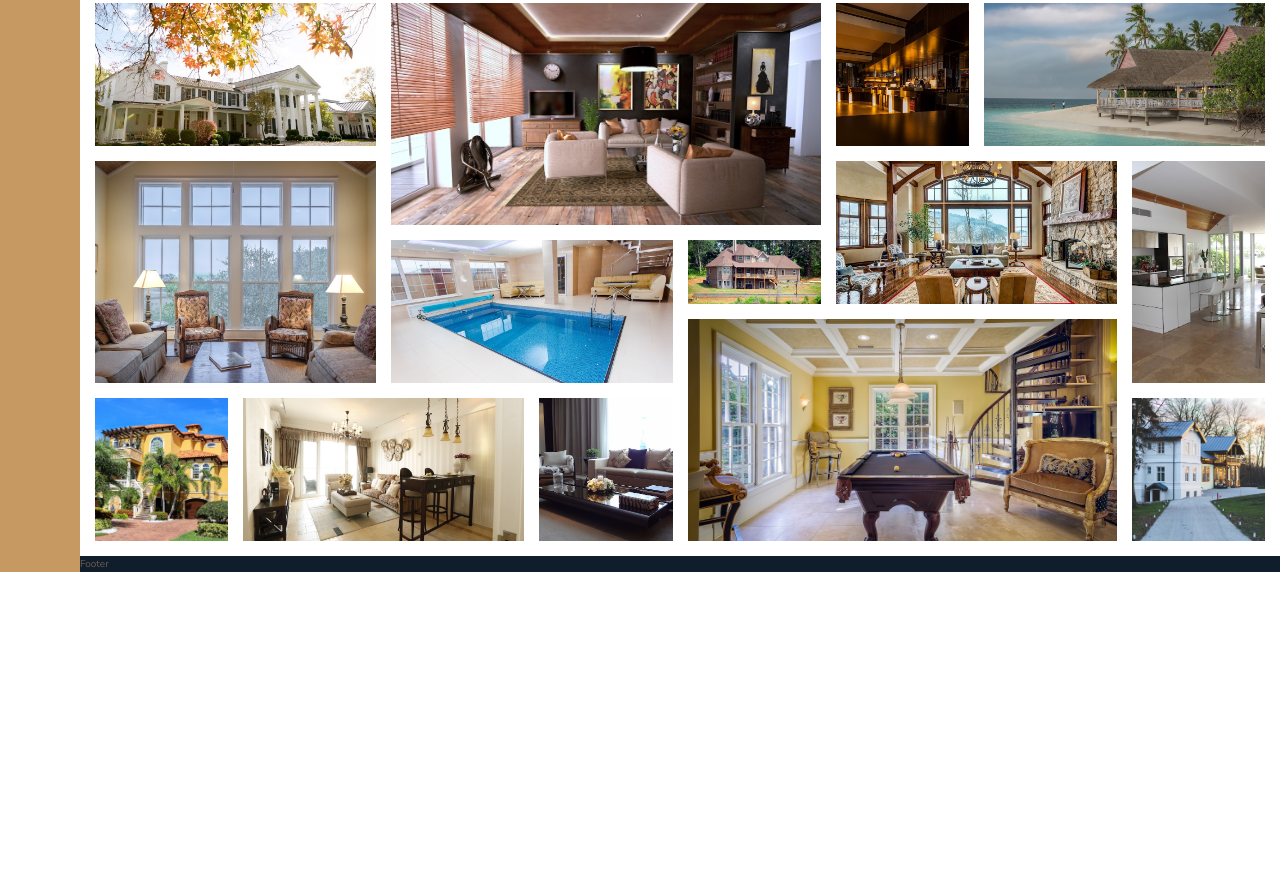
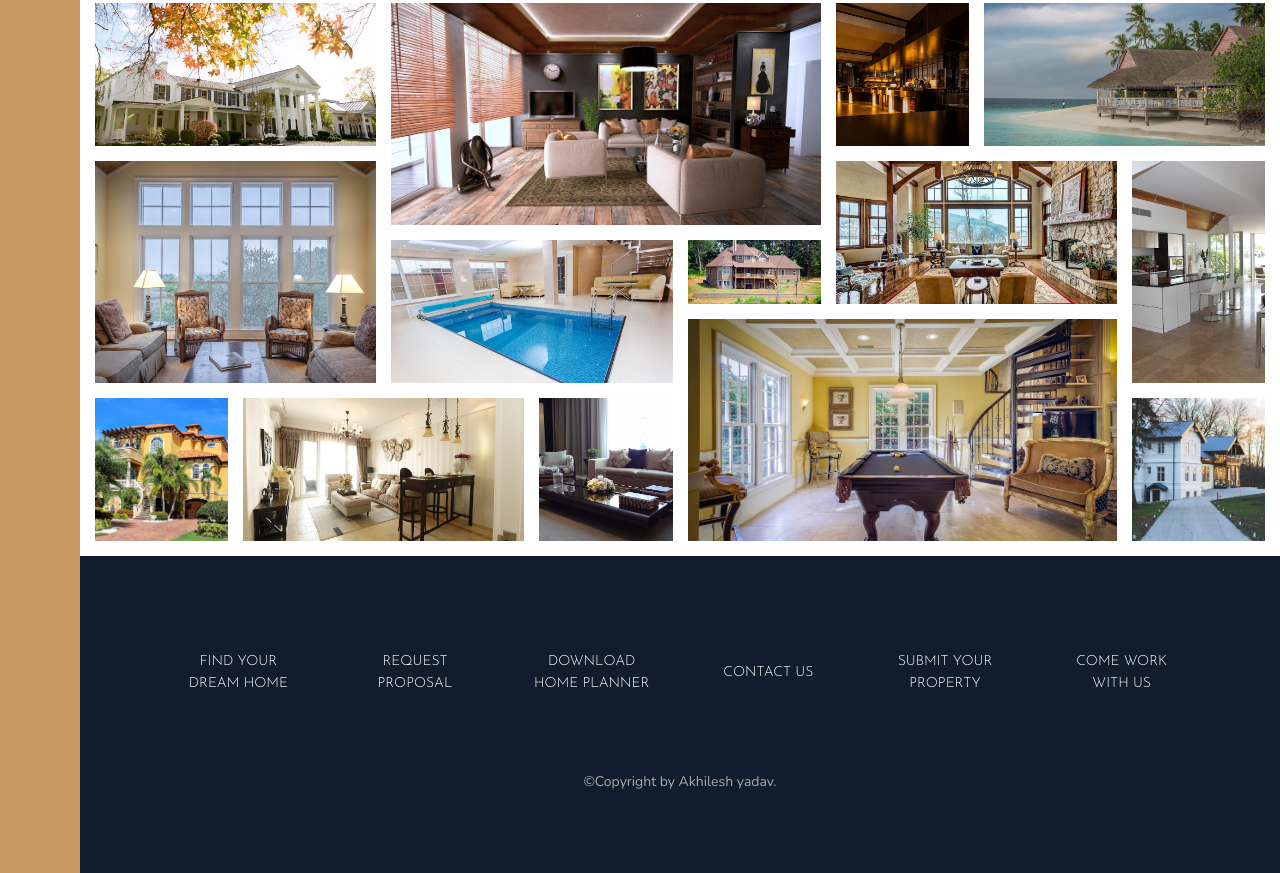
Before and after one commit to Akhi4009/Nexter, a website: page nexter/index.html in a window 1280 px wide. Shown: the part 3302-4175 px from the top of the page. Before the commit the page ends 3874 px from the top, so only its background shows below. Drawn offline with nearby package versions, Linux system fonts and the light colour scheme.

Commit message:
footer compleet

```diff
--- a/nexter/index.html
+++ b/nexter/index.html
@@ -381,7 +381,27 @@
 
        </section>
        <footer class="footer">
-        Footer
+        <ul class="nav">
+            <li class="nav__item">
+                <a href="#" class="nav__link">Find your dream home</a>
+            </li>
+            <li class="nav__item">
+                <a href="#" class="nav__link">Request proposal</a>
+            </li>
+            <li class="nav__item">
+                <a href="#" class="nav__link">Download home planner</a>
+            </li>
+            <li class="nav__item">
+                <a href="#" class="nav__link">Contact us</a>
+            </li>
+            <li class="nav__item">
+                <a href="#" class="nav__link">Submit your property</a>
+            </li>
+            <li class="nav__item">
+                <a href="#" class="nav__link">Come work with us</a>
+            </li>
+        </ul>
+        <p class="copyright">&copy;Copyright by Akhilesh yadav.</p>
        </footer>
     </body>
 </html>
--- a/nexter/sass/_footer.scss
+++ b/nexter/sass/_footer.scss
@@ -1,4 +1,45 @@
 .footer {
     background-color: $color-secondary;
     grid-column: full-start/full-end;
+    padding: 8rem;
+    .nav{
+        list-style: none;
+        display: grid;
+        grid-template-columns: repeat(auto-fit,minmax(15rem,1fr));
+        gap:2rem;
+        align-items: center;
+
+        &__link{
+            &:link,
+            &:visited{
+                font-size: 1.4rem;
+                color: #fff;
+                font-family: $font-display;
+                text-decoration:none;
+                text-align: center;
+                text-transform: uppercase;
+                border-radius: 5px;
+                padding: 1.5rem;
+                display: block;
+                transition: all .2s;
+            }
+            &:hover,
+            &:active{
+                background-color: rgba(#fff,.5);
+                transform: translateY(-3px);
+            }
+        }
+    }
+
+
+
+
 }
+
+.copyright{
+    font-size: 1.4rem;
+    color: $color-grey-light-2;
+    margin-top: 6rem;
+    text-align: center;
+
+}
```
Also changed, not shown: nexter/css/style.css.
